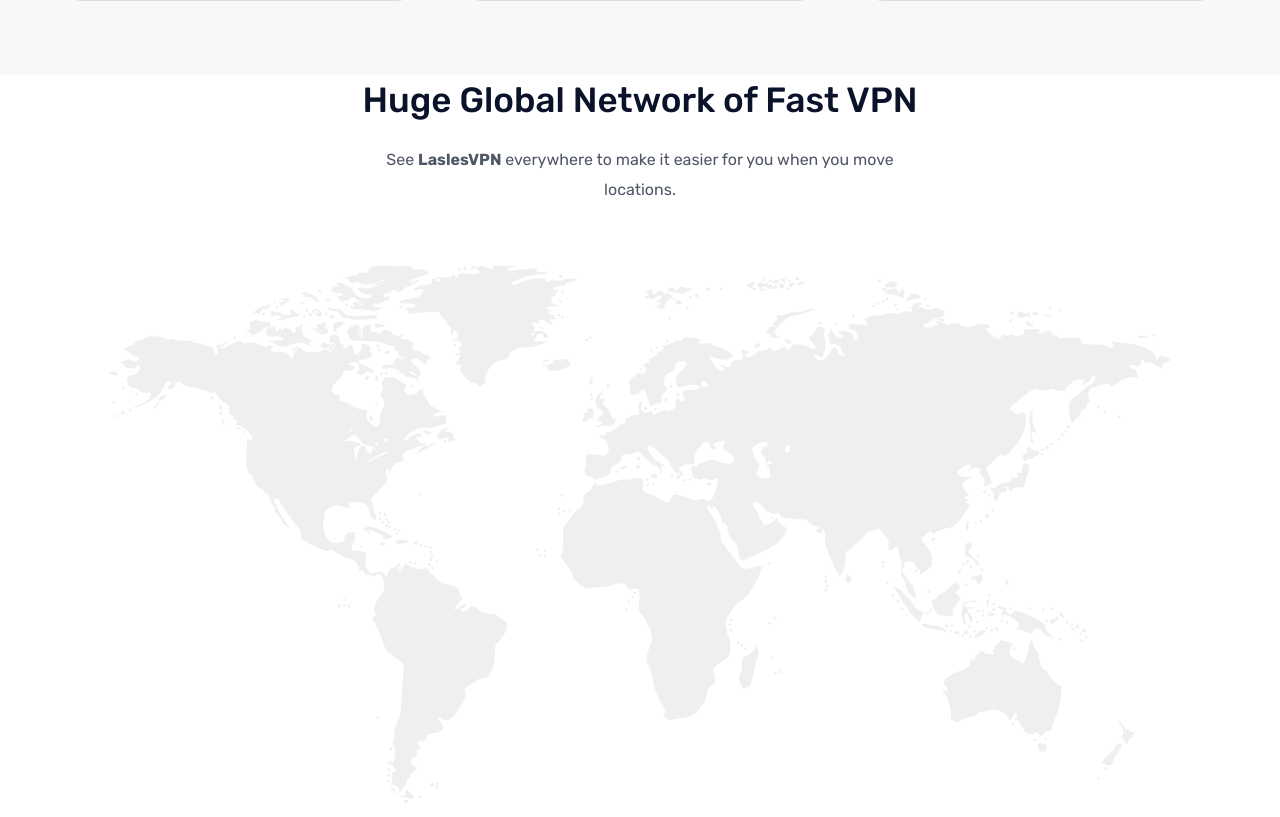
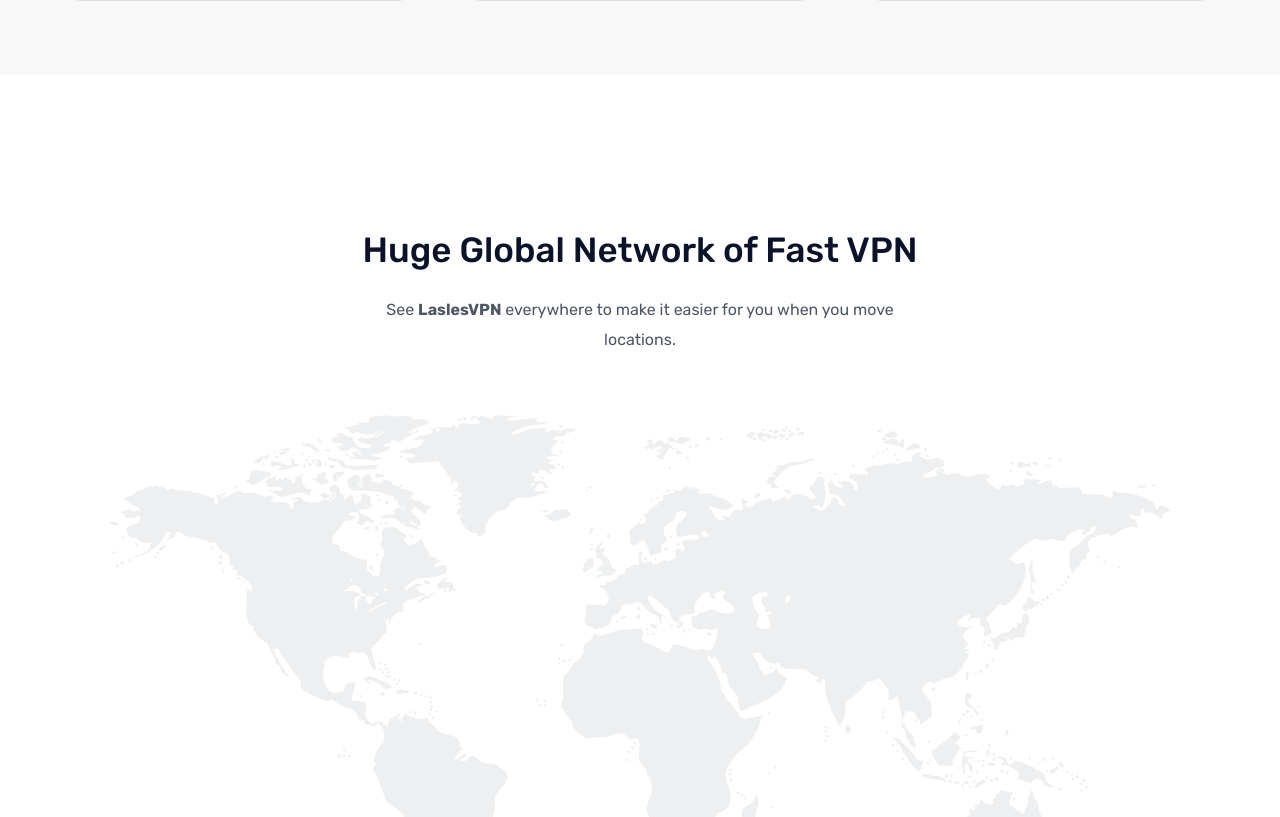
Before and after one commit to irynavodzianska/loslessvpn, a plain HTML site: page index.html in a window 1280 px wide. Shown: the part 2577-3394 px from the top of the page. Drawn offline with nearby package versions, Linux system fonts and the light colour scheme.

Commit message:
Huge-Global

```diff
--- a/styles/index.css
+++ b/styles/index.css
@@ -697,6 +697,14 @@
 
 /* /Plans */
 
+/* Network */
+
+.network {
+  padding-top: 150px;
+}
+
+/* /Network */
+
 /* Huge-Global */
 
 .network__Huge-Global {
```
